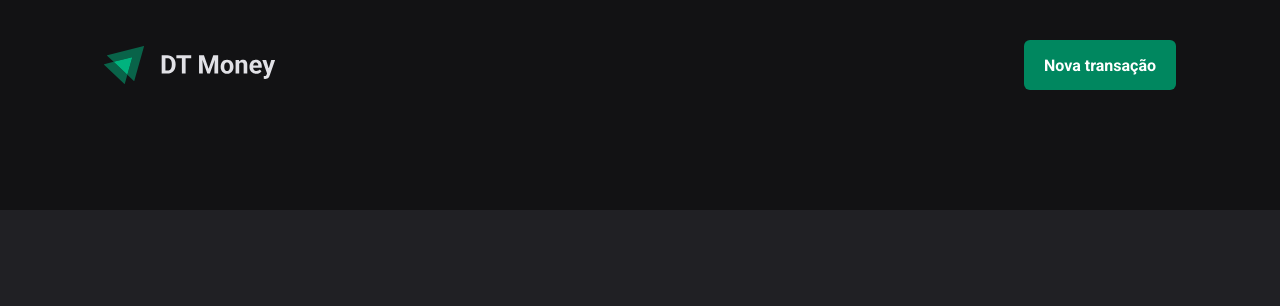
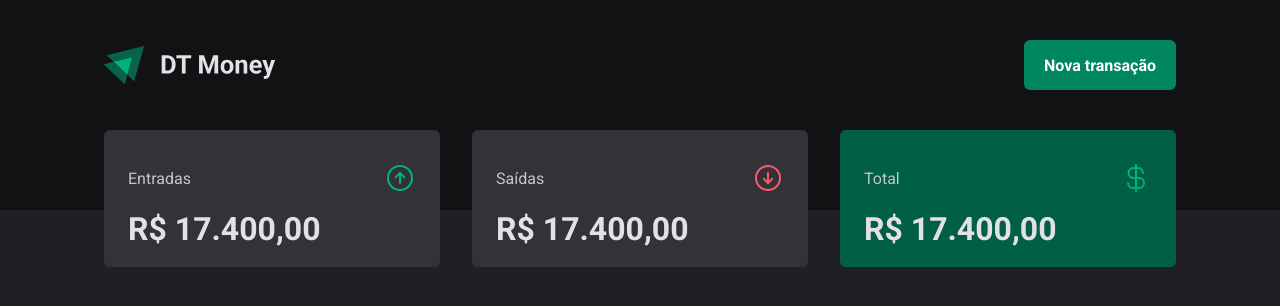
Before and after one commit to IzaelGomes/DT-Money, a React (Vite) app: page / in a window 1280 px wide. Shown: the top 306 px of the page. Built offline with nearby package versions, Linux system fonts and the light colour scheme.

Commit message:
feat: summary cards

```diff
--- a/package.json
+++ b/package.json
@@ -10,6 +10,7 @@
     "preview": "vite preview"
   },
   "dependencies": {
+    "phosphor-react": "^1.4.1",
     "react": "^18.2.0",
     "react-dom": "^18.2.0",
     "styled-components": "^6.0.9"
--- a/src/components/header/index.tsx
+++ b/src/components/header/index.tsx
@@ -6,9 +6,9 @@
         <HeaderContainer>
             <HeaderContent>
                 <img src={logoImg} alt=""/>
-
                 <NewTransactionButton> Nova transação </NewTransactionButton>
             </HeaderContent>
+
         </HeaderContainer>
     )
 }
--- /dev/null
+++ b/src/pages/transactions/components/Summary/index.tsx
@@ -0,0 +1,36 @@
+import { ArrowCircleDown, ArrowCircleUp, CurrencyDollar } from "phosphor-react"
+import {SummaryCard, SummaryContainer} from "./styles"
+
+
+export function Summary() {
+    return (
+        <SummaryContainer>
+           <SummaryCard>
+                <header>
+                    <span>Entradas</span>
+                    <ArrowCircleUp size={32} color="#00b37e"/>
+                </header>
+
+                <strong>R$ 17.400,00</strong>
+           </SummaryCard>
+
+           <SummaryCard>
+                <header>
+                    <span>Saídas</span>
+                    <ArrowCircleDown size={32} color="#f75a68"/>
+                </header>
+
+                <strong>R$ 17.400,00</strong>
+           </SummaryCard>
+
+           <SummaryCard variant="green">
+                <header>
+                    <span>Total</span>
+                    <CurrencyDollar size={32} color="#00b37e"/>
+                </header>
+
+                <strong>R$ 17.400,00</strong>
+           </SummaryCard>
+        </SummaryContainer>
+    )
+}
--- /dev/null
+++ b/src/pages/transactions/components/Summary/styles.ts
@@ -0,0 +1,44 @@
+import styled, { css } from "styled-components";
+
+export const SummaryContainer = styled.section`
+    width: 100%;
+    max-width: 1120px;
+    margin: 0 auto;
+    padding: 0 1.5rem;
+
+    display: grid;
+    grid-template-columns: repeat(3, 1fr);
+    gap: 2rem;
+
+    margin-top: -5rem;
+
+`
+interface SummaryCardProps {
+    variant ?: 'green'
+}
+
+export const SummaryCard = styled.div<SummaryCardProps>`
+    max-width: 352px;
+    height: 137px;
+    background-color: ${props => props.theme["gray-600"]};
+    padding: 2rem 1.5rem;
+    border-radius: 6px;
+
+    header{
+        display: flex;
+        align-items: center;
+        justify-content: space-between;
+        color: ${props => props.theme["gray-300"]};
+
+    }
+
+    strong{
+        display: block;
+        margin-top: 1rem;
+        font-size: 2rem;
+    }
+
+    ${props => props.variant === 'green' && css`
+        background-color: ${props.theme["green-700"]};
+    `}
+`
--- a/src/pages/transactions/index.tsx
+++ b/src/pages/transactions/index.tsx
@@ -1,10 +1,12 @@
 import { Header } from "../../components/header";
+import { Summary } from "./components/Summary";
 
 export function Transactions() {
     return (
 
     <div>
         <Header/>
+        <Summary/>
     </div>
 
 )
```
Also changed, not shown: 1 other file (tests, documents, lock files or other folders).
